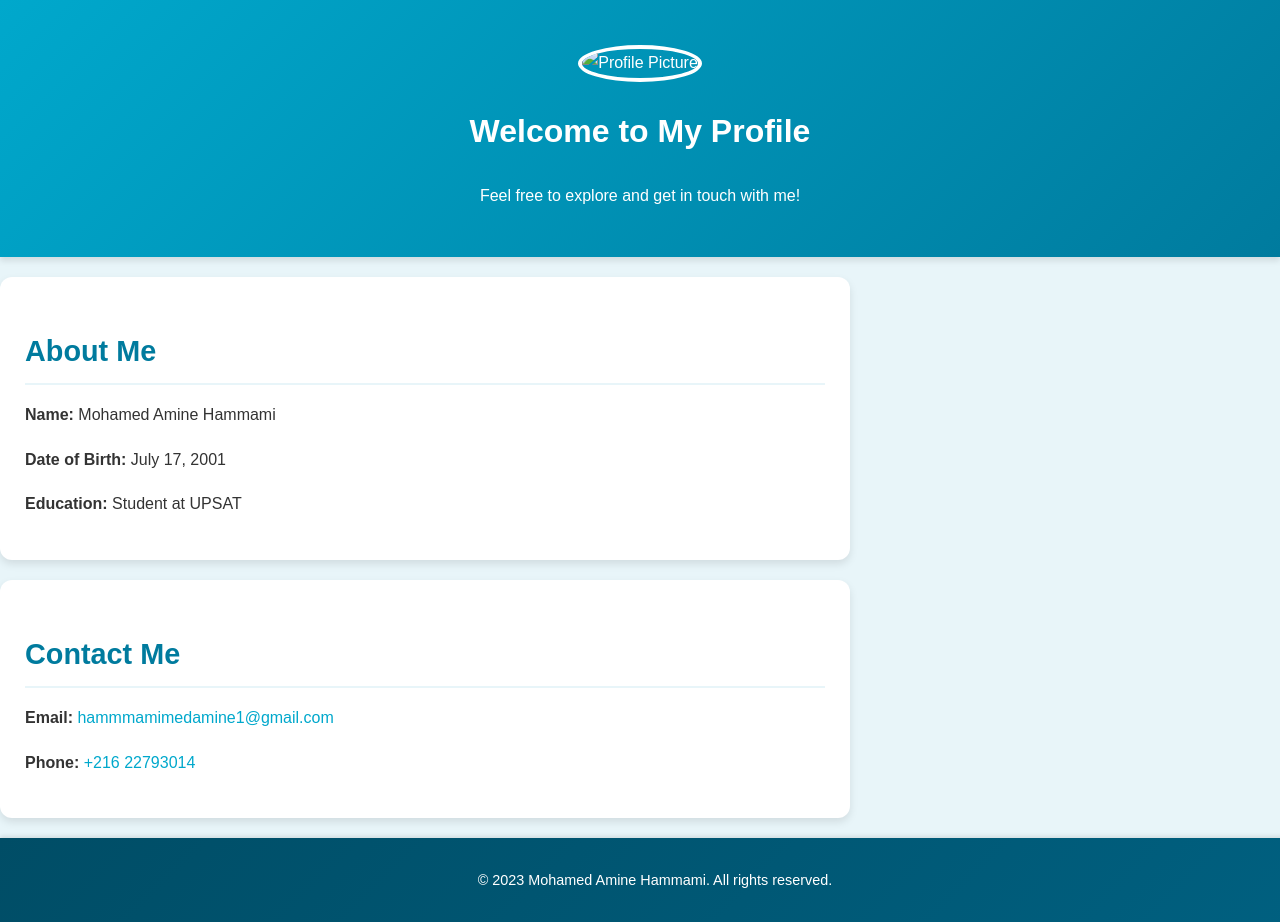
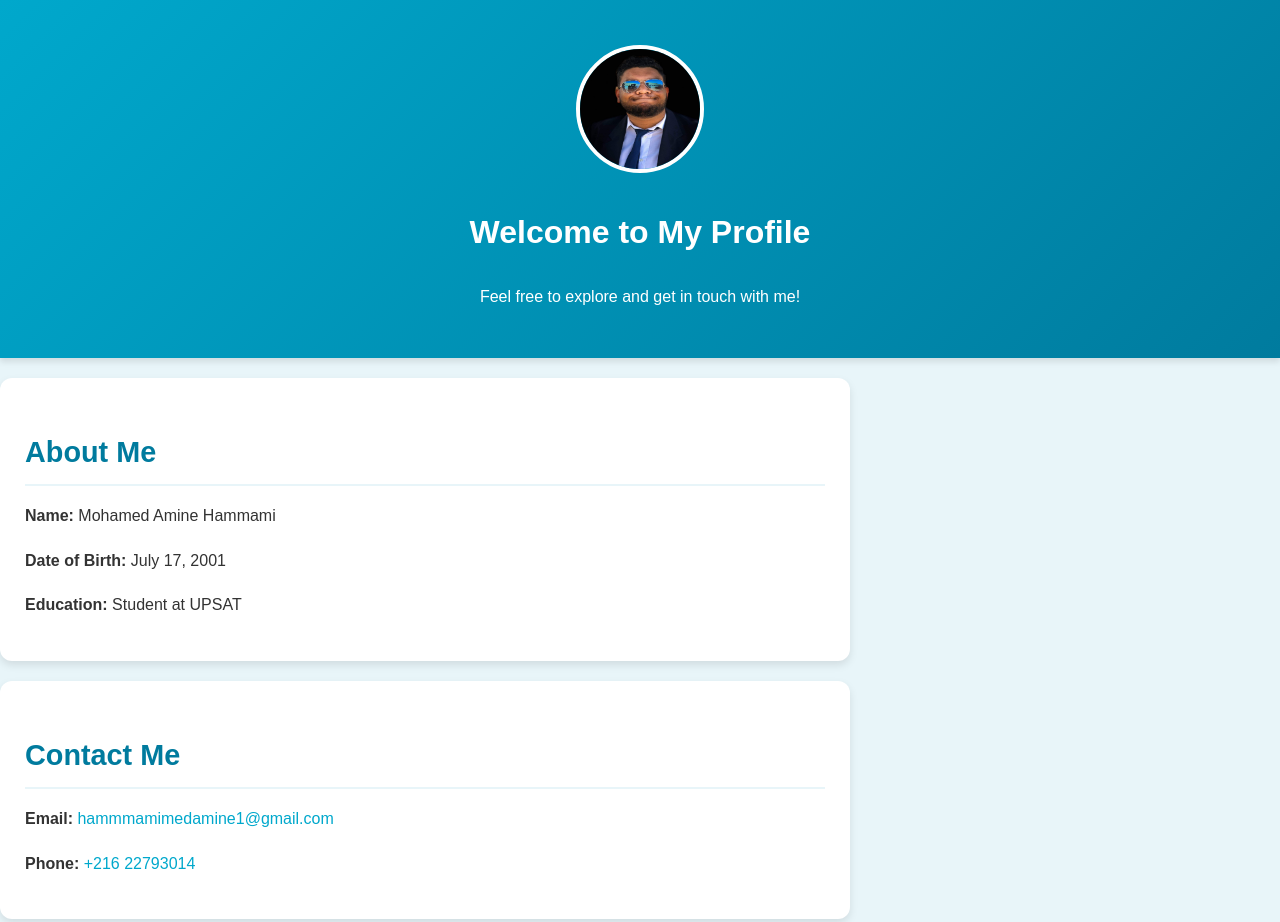
Before and after one commit to Mohamedaminehamami/My-profile, a plain HTML site: page index.html in a window 1280 px wide. Shown: the top 922 px of the page. Drawn offline with Linux system fonts and the light colour scheme.

Commit message:
Update index.html

```diff
--- a/index.html
+++ b/index.html
@@ -8,7 +8,7 @@
 </head>
 <body>
 <header>
-        <img src="./images/profile.jpg" alt="Profile Picture" width="150" height="150" style="border-radius: 50%;">
+        <img src="profile.jfif" alt="Profile Picture" width="150" height="150" style="border-radius: 50%;">
         <h1>Welcome to My  Profile</h1>
         <p>Feel free to explore and get in touch with me!</p>
     </div>
```
